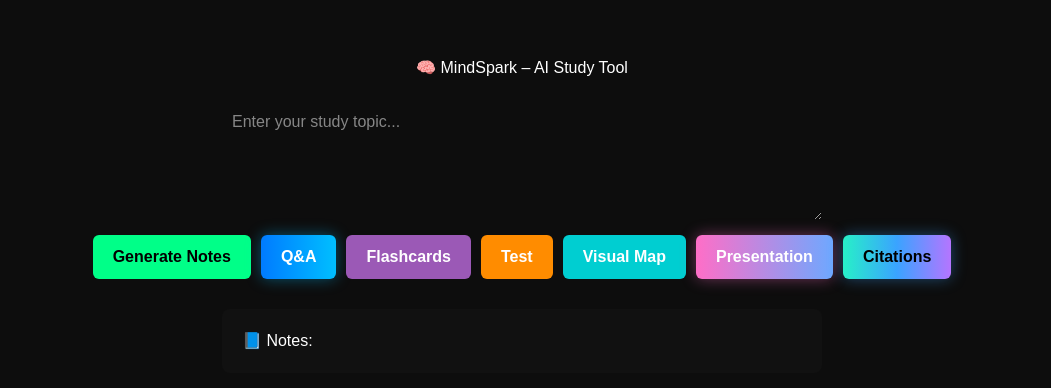
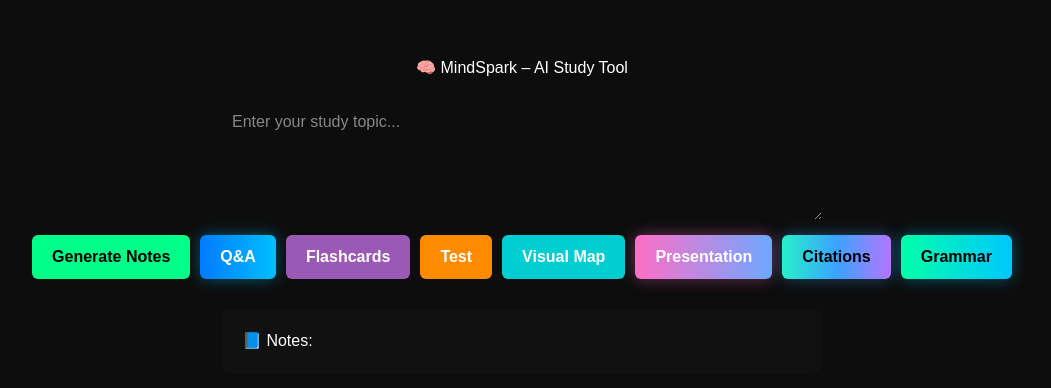
Before and after one commit to hamza07ejaz/MindSpark, a Next.js app: page / in a window 1280 px wide. Shown: the part 186-574 px from the top of the page, without its empty margins (118-1169 px from the left). Built offline with nearby package versions, Linux system fonts and the light colour scheme.

Commit message:
Added Grammar button to main page (links to new grammar tool)

```diff
--- a/app/page.tsx
+++ b/app/page.tsx
@@ -195,6 +195,26 @@
         >
           Citations
         </button>
+
+        {/* ✅ Grammar Button */}
+        <button
+          onClick={() => (window.location.href = "/grammar")}
+          style={{
+            background: "linear-gradient(90deg, #00ffa8, #00c7ff)",
+            color: "#000",
+            padding: "10px 20px",
+            borderRadius: "6px",
+            border: "none",
+            cursor: "pointer",
+            fontWeight: "bold",
+            boxShadow: "0 0 15px rgba(0,199,255,0.4)",
+            transition: "transform 0.2s, box-shadow 0.2s",
+          }}
+          onMouseOver={(e) => (e.currentTarget.style.transform = "scale(1.05)")}
+          onMouseOut={(e) => (e.currentTarget.style.transform = "scale(1)")}
+        >
+          Grammar
+        </button>
       </div>
 
       <div
```
